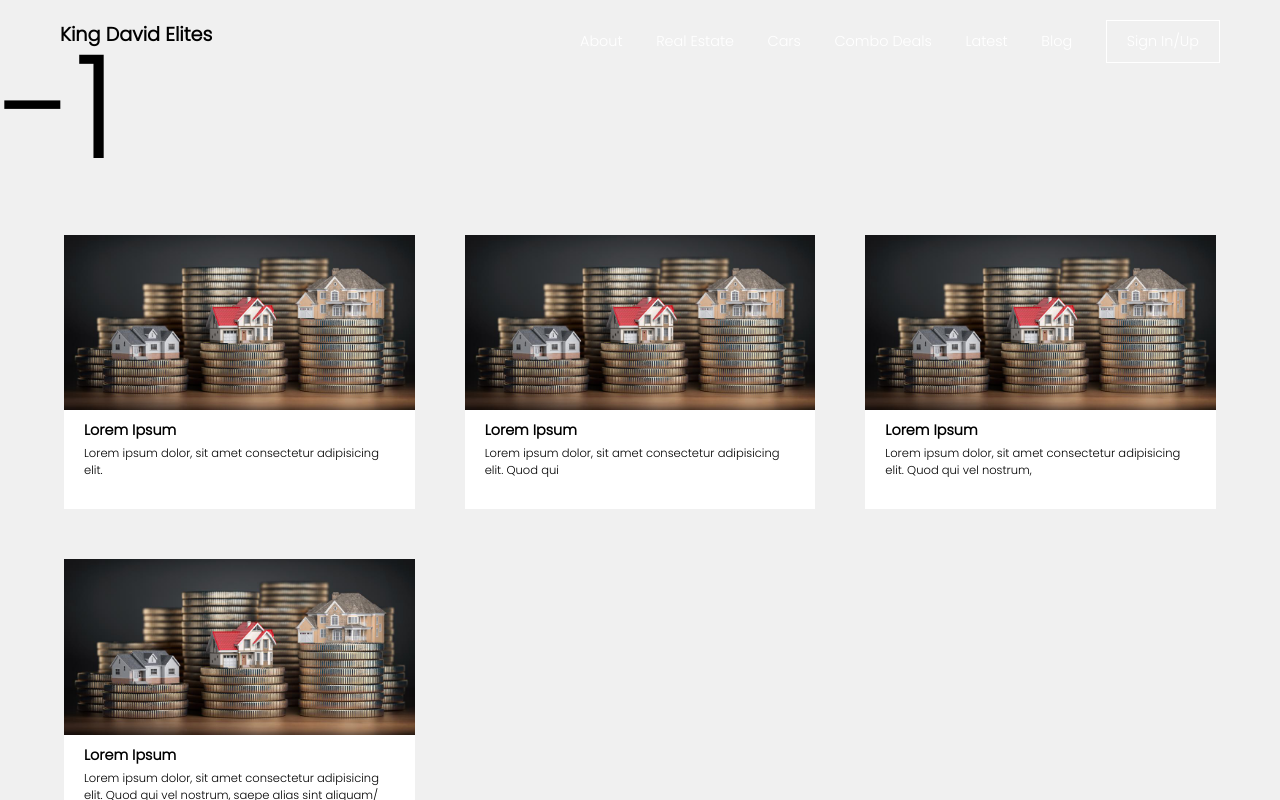
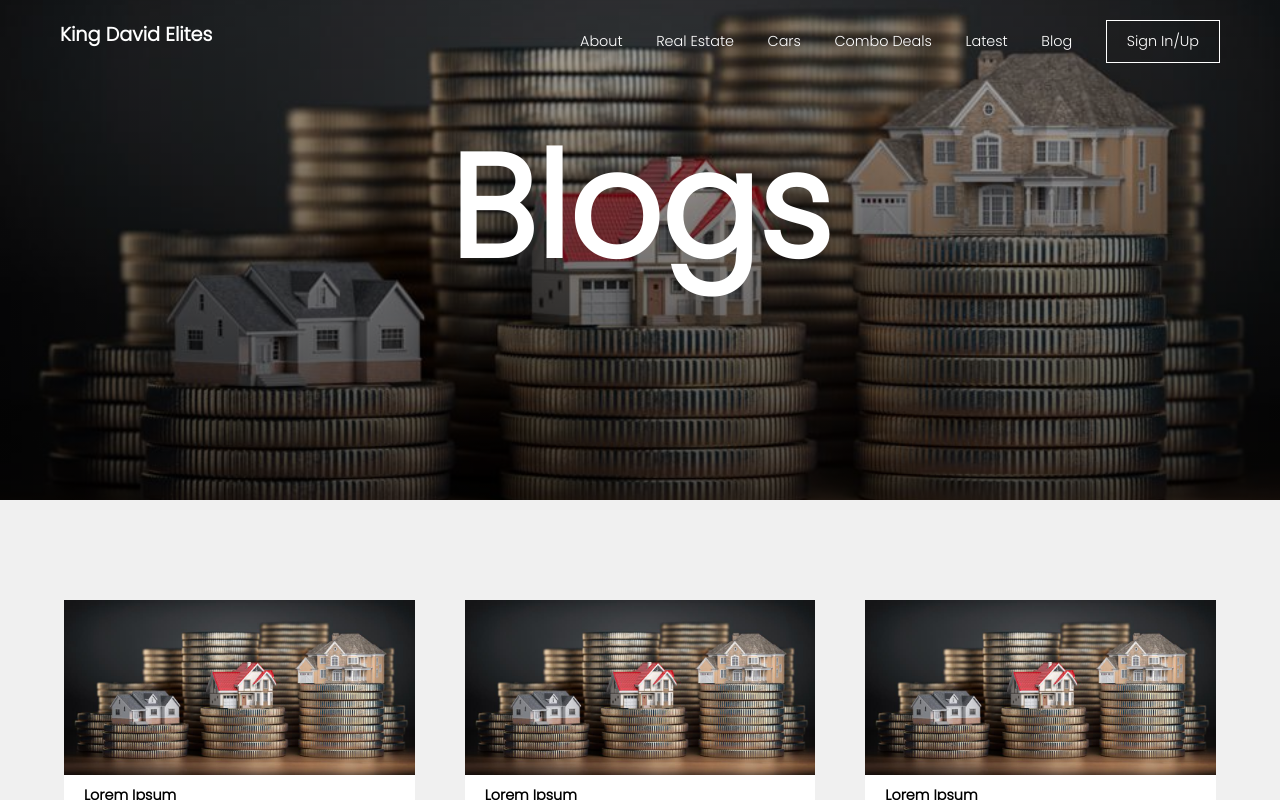
Before and after one commit to DevEmmy/Real-Estate-Management, a React (Create React App) app: page /blog in a window 1280 px wide. Shown: the top 800 px of the page. Built offline with nearby package versions, Linux system fonts and the light colour scheme.

Commit message:
Added Dynamic Pages for the Blogs

```diff
--- a/src/App.css
+++ b/src/App.css
@@ -11,9 +11,9 @@ body{
 }
 
 /* Nav Component Styles */
-.blog > .nav_compo{
+/* .blog > .nav_compo{
   color: black;
-}
+} */
 .nav_compo{
   width: 100%;
   padding: 20px 60px;
@@ -665,7 +665,7 @@ a{
   grid-template-columns: 1fr 1fr 1fr;
   gap: 50px;
   width: 90%;
-  margin: 20px auto;
+  margin: 100px auto;
 }
 
 .main_blog_post{
@@ -702,6 +702,23 @@ a{
   font-size: 0.24rem;
   padding: 2px 20px 30px;
 }
+
+.blog_top_section{
+  width: 100%;
+  height: 500px;
+  background-repeat: no-repeat;
+  object-fit: cover;
+  background-position: center;
+  background-size: cover;
+}
+
+.blog_top_section{
+  color: white;
+  text-align: center;
+  text-decoration: 0 8px 30px rgba(0,0,0,0.18);
+  padding: 100px 100px 0;
+}
+
 @media screen and (max-width: 800px){
   .nav_compo{
     padding: 20px 20px;
--- a/src/App.js
+++ b/src/App.js
@@ -7,11 +7,12 @@ import {
 } from 'react-router-dom'
 import Auth from './Components/Others/Auth';
 import RealEstate from './Components/Others/RealEstate';
-import Cars from './Components/Others/Cars';
+import Cars from  './Components/Others/Cars';
 import Latest from './Components/Others/Latest';
 import About from './Components/Others/About';
 import PageError from './Components/Globals/PageError';
 import Blog from './Components/Others/Blog';
+import SpecificBlog from './Components/Others/SpecificBlog';
 
 
 
@@ -26,6 +27,7 @@ function App() {
         <Route path='/latest' element={<Latest />} />
         <Route path='/about' element={<About />} />
         <Route path='/blog' element={<Blog />} />
+        <Route path='/blog/:id' element={<SpecificBlog />} />
         <Route path="*" element={<PageError />} />
       </Routes>
 
--- a/src/Components/Others/Blog.jsx
+++ b/src/Components/Others/Blog.jsx
@@ -24,9 +24,10 @@ function Blog() {
     <div className='blog'>
         <Nav width = {width}/>
 
-        <div className="blog_top_section">
-          { blog.indexOf(0)}
-          <img src={ blog.indexOf(1).img} alt="" />
+        <div className="blog_top_section" style={{backgroundImage: `linear-gradient(rgb(0,0,0,0.3), rgba(0,0,0,0.7)), url(${ blog[0].img})`}}>
+         <h2>
+           Blogs
+         </h2>
         </div>
 
           <div className="main_blogs_container">
--- /dev/null
+++ b/src/Components/Others/SpecificBlog.jsx
@@ -0,0 +1,25 @@
+import React from 'react'
+import { useParams } from 'react-router-dom'
+import blog from '../Assets/Details/blog'
+
+function SpecificBlog() {
+
+    const { id } = useParams()
+  return (
+    <div className='specific_blog'>
+
+        {blog?.filter(i =>i.id == id).map(i=>{return(
+
+          <div className="blog_contents">
+            <h2>{i.title}</h2>
+            <img src={i.img} alt="" />
+            <p>{i.content}</p>
+          </div>
+
+
+        )})}
+    </div>
+  )
+}
+
+export default SpecificBlog
```
